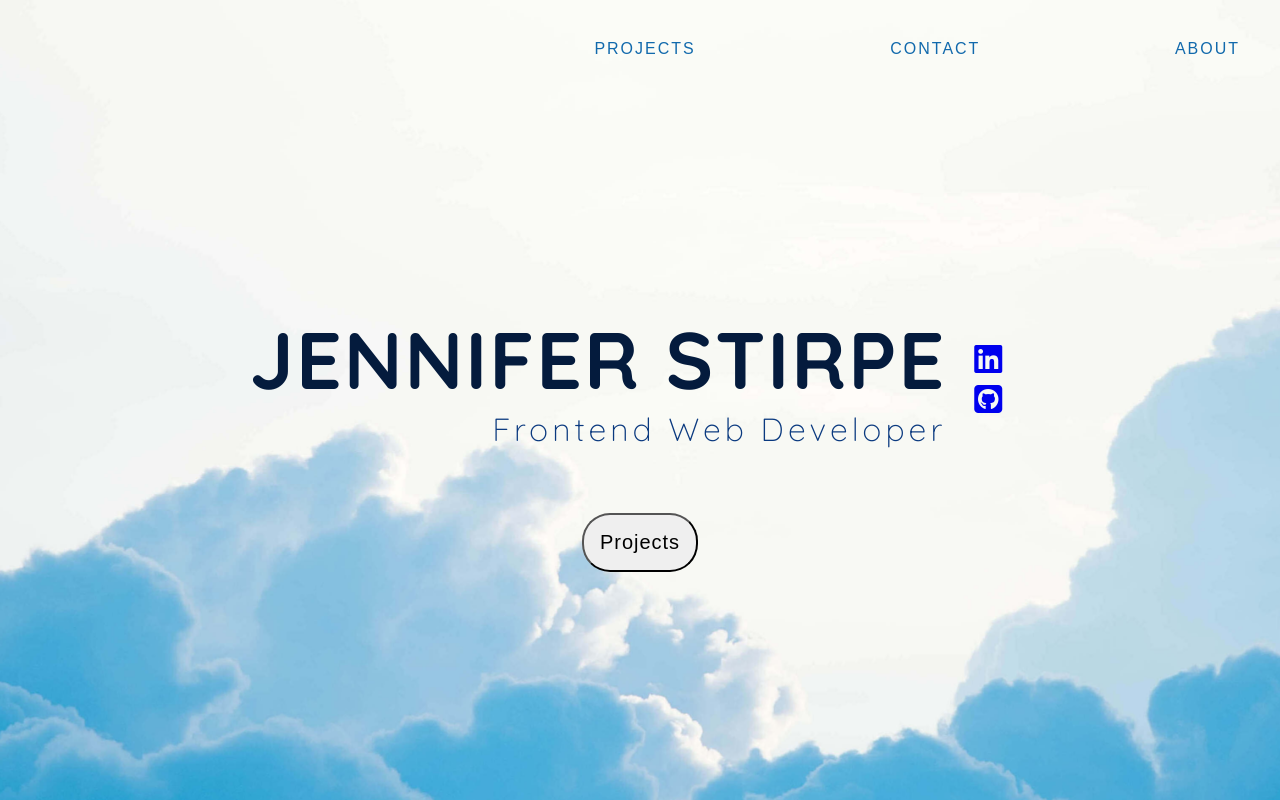
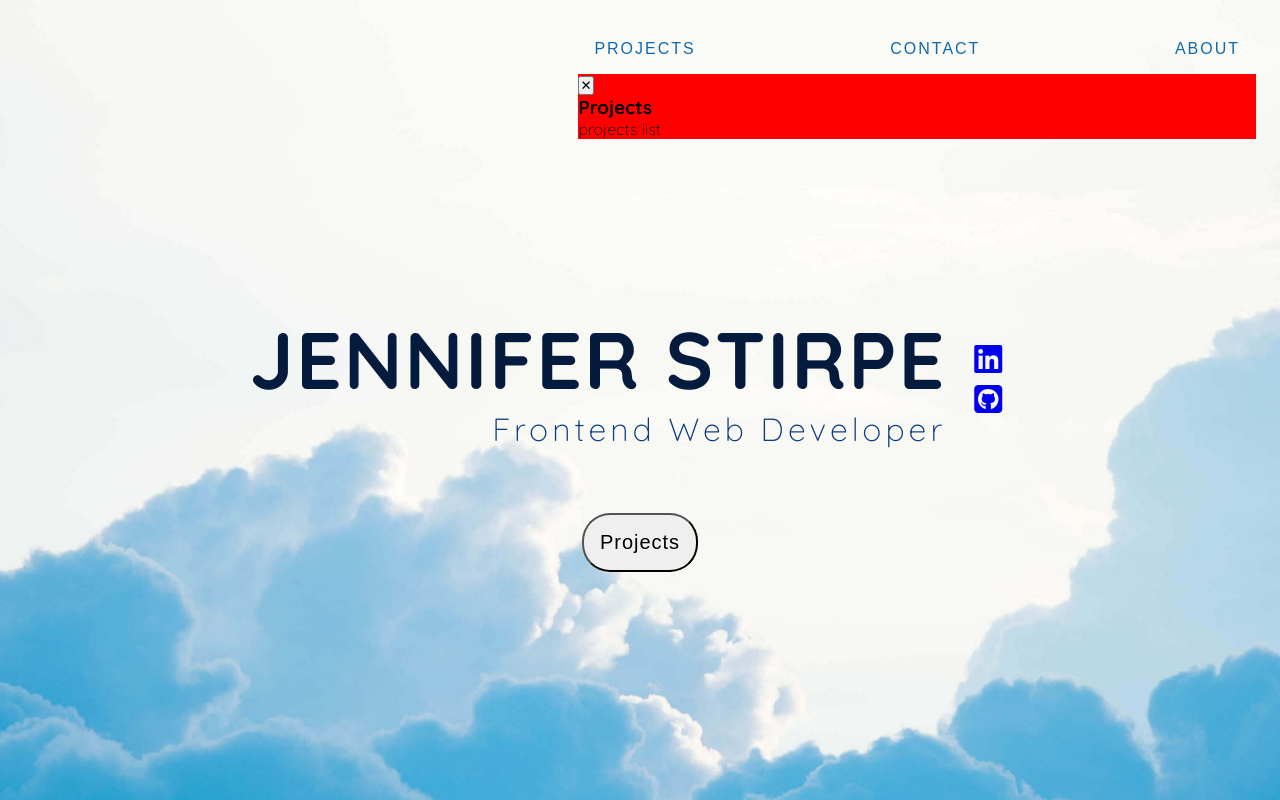
Before and after one commit to jennstirpe/portfolio-v6, a React (Vite) app: page / in a window 1280 px wide. Both pictures are taken after a click on the button "PROJECTS". Built offline with nearby package versions, Linux system fonts and the light colour scheme.

Commit message:
Set up modal components with functionality

```diff
--- a/src/App.jsx
+++ b/src/App.jsx
@@ -6,9 +6,11 @@ import { StyledHeader } from './components/header/Header.styled'
 import Nav from './components/header/Nav'
 import Heading from './components/main/Heading'
 import { StyledMain } from './components/main/Main.styled'
+import ProjectsModal from './components/modals/ProjectsModal';
+
 
 function App() {
-  const [count, setCount] = useState(0)
+  const [ projectsOpen, setProjectsOpen ] = useState(false);
 
   return (
     <ThemeProvider theme={mainTheme}>
@@ -21,8 +23,12 @@ function App() {
 
         <StyledMain>
           <Heading />
-          <button className="main-project-btn">Projects</button>
+          <button onClick={() => setProjectsOpen(true)} className="main-project-btn">Projects</button>
         </StyledMain>
+
+        {
+          projectsOpen ? <ProjectsModal />  : null
+        }
 
       </>
     </ThemeProvider>
--- a/src/components/header/Nav.jsx
+++ b/src/components/header/Nav.jsx
@@ -1,13 +1,55 @@
+
+import { useState } from "react"
 import { StyledNav } from "./Nav.styled"
+import ProjectsModal from "../modals/ProjectsModal";
+import ContactModal from "../modals/ContactModal";
+import AboutModal from "../modals/AboutModal";
 
 export default function Nav() {
+  const [ projectsOpen, setProjectsOpen ] = useState(false);
+  const [ contactOpen, setContactOpen ] = useState(false);
+  const [ aboutOpen, setAboutOpen ] = useState(false);
+
+  function handleOpen(modal) {
+    if (modal === "projects") {
+      setProjectsOpen(true)
+    } else if (modal === "contact") {
+      setContactOpen(true)
+    } else {
+      setAboutOpen(true)
+    }
+  }
+
+  function handleClose(modal) {
+    if (modal === "projects") {
+      setProjectsOpen(false)
+    } else if (modal === "contact") {
+      setContactOpen(false)
+    } else {
+      setAboutOpen(false)
+    }
+  }
+
+
   return (
     <StyledNav>
       <ul className="nav-list">
-        <li><button className="nav-item">Projects</button></li>
-        <li><button className="nav-item">Contact</button></li>
-        <li><button className="nav-item">About</button></li>
+        <li><button onClick={() => handleOpen("projects")} className="nav-item">Projects</button></li>
+        <li><button onClick={() => handleOpen("contact")} className="nav-item">Contact</button></li>
+        <li><button onClick={() => handleOpen("about")} className="nav-item">About</button></li>
       </ul>
+
+      {
+        projectsOpen ? <ProjectsModal handleClose={handleClose} />  : null
+      }
+
+      {
+        contactOpen ? <ContactModal handleClose={handleClose} /> : null
+      }
+
+      {
+        aboutOpen ? <AboutModal handleClose={handleClose} /> : null
+      }
     </StyledNav>
   )
 }
--- a/src/components/main/Heading.jsx
+++ b/src/components/main/Heading.jsx
@@ -11,10 +11,10 @@ export default function Heading() {
 
         <ul className="socials">
           <li className="social">
-            <a href="https://www.linkedin.com/in/jenniferstirpe/" target="_blank" aria-label="LinkedIn"><i class="fa-brands fa-linkedin"></i></a>
+            <a href="https://www.linkedin.com/in/jenniferstirpe/" target="_blank" aria-label="LinkedIn"><i className="fa-brands fa-linkedin"></i></a>
           </li>
           <li className="social">
-            <a href="https://github.com/jennstirpe" target="_blank" aria-label="GitHub"><i class="fa-brands fa-github-square"></i></a>
+            <a href="https://github.com/jennstirpe" target="_blank" aria-label="GitHub"><i className="fa-brands fa-github-square"></i></a>
           </li>
         </ul>
 
--- /dev/null
+++ b/src/components/modals/AboutModal.jsx
@@ -0,0 +1,16 @@
+
+
+export default function AboutModal({ handleClose }) {
+
+    function closeProjects() {
+        handleClose("about")
+      }
+
+  return (
+    <div>
+        <button onClick={closeProjects}>&#10005;</button>
+        <h3>About me</h3>
+        <p>details</p>
+    </div>
+  )
+}
--- /dev/null
+++ b/src/components/modals/ContactModal.jsx
@@ -0,0 +1,34 @@
+
+
+export default function ContactModal({ handleClose }) {
+
+    function closeProjects() {
+        handleClose("contact")
+      }
+
+  return (
+    <div>
+        <button onClick={closeProjects} aria-label="Close">&#10005;</button>
+        <h3 id="contactModalLabel">Send Me a Message!</h3>
+
+        <form  action="https://formsubmit.io/send/d7e574ec-8e96-4097-896a-be431d3255fb" method="POST">
+            <input type="hidden" name="_subject" value="New submission from portfolio site!" />
+
+            <input name="name" type="text" id="name" placeholder="Name" required />
+            <input name="email" type="email" id="email" placeholder="Email Address" required />
+            <textarea name="comment" id="comment" rows="3" placeholder="Leave your message here" required></textarea>
+
+            <input name="_formsubmit_id" type="text" style={{"display": "none"}} />
+
+            <input id="contact__submit" value="Submit" type="submit" />
+
+            <input type="text" name="_honey" style={{"display": "none"}} />
+        </form>
+
+
+        <button onClick={closeProjects} aria-label="Close">Close</button>
+
+
+    </div>
+  )
+}
--- /dev/null
+++ b/src/components/modals/ProjectsModal.jsx
@@ -0,0 +1,16 @@
+import { StyledProjectsModal } from "./styled/ProjectsModal.styled"
+
+export default function ProjectsModal({ handleClose }) {
+
+  function closeProjects() {
+    handleClose("projects")
+  }
+
+  return (
+    <StyledProjectsModal>
+      <button onClick={closeProjects}>&#10005;</button>
+      <h3>Projects</h3>
+      <div>projects list</div>
+    </StyledProjectsModal>
+  )
+}
--- /dev/null
+++ b/src/components/modals/styled/ProjectsModal.styled.jsx
@@ -0,0 +1,5 @@
+import styled from "styled-components";
+
+export const StyledProjectsModal = styled.section`
+    background: red;
+`;
```
